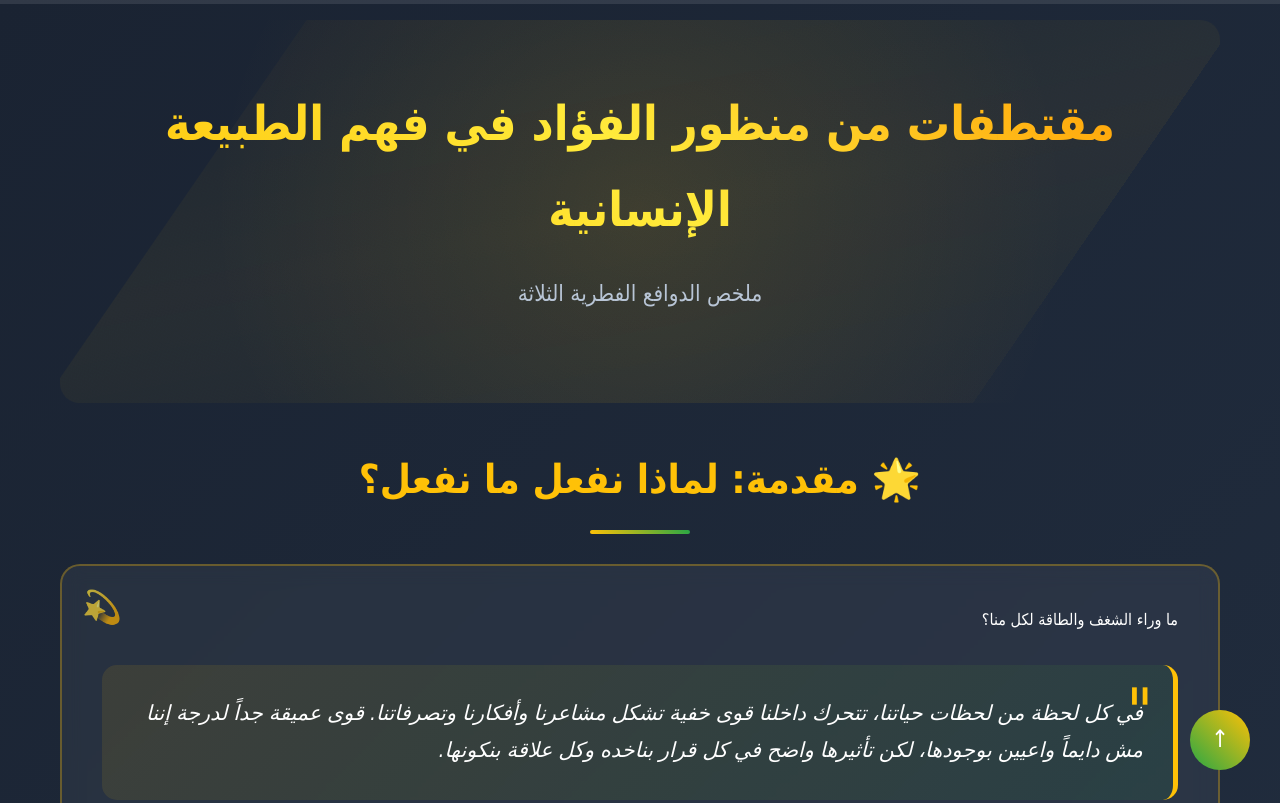
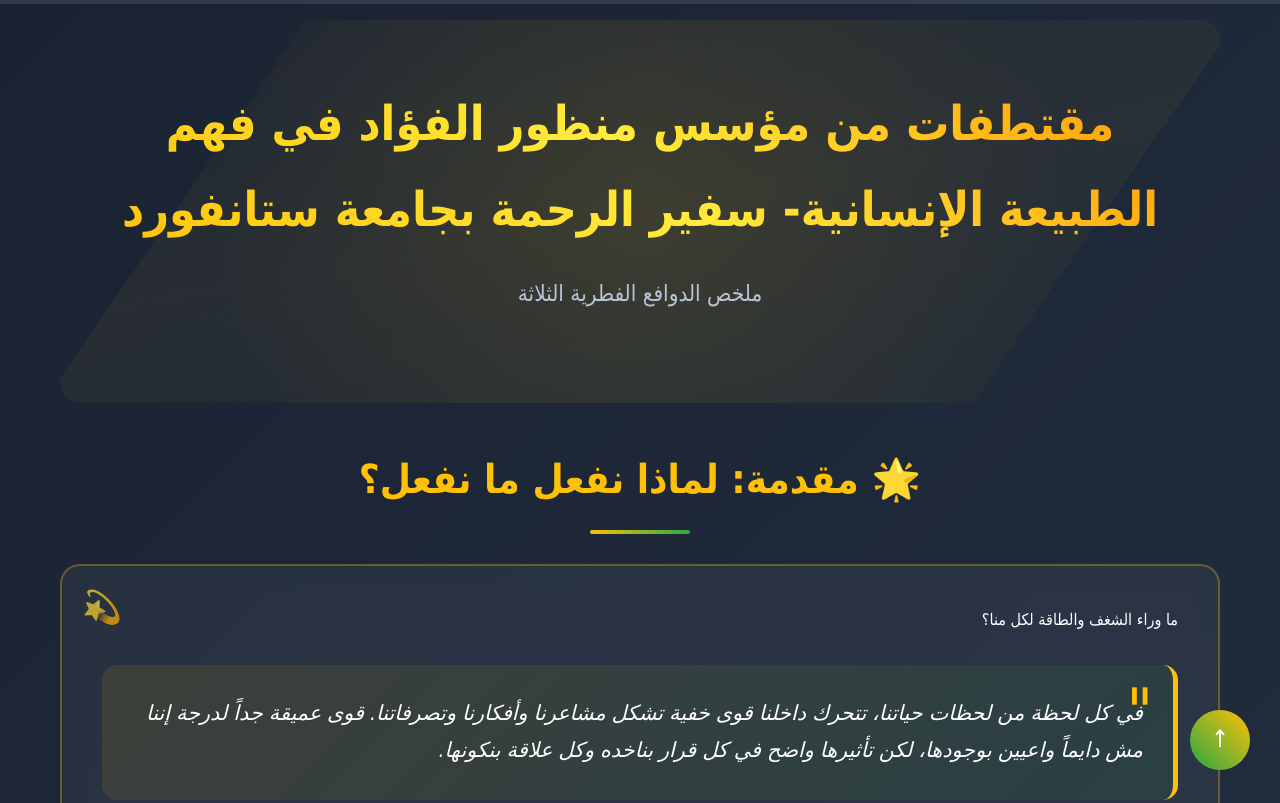
Before and after one commit to MahmoudFouad25/fouad-academy, a plain HTML site: page core-motives.html in a window 1280 px wide. Shown: the top 803 px of the page. Drawn offline with Linux system fonts and the light colour scheme.

Commit message:
Update core-motives.html

```diff
--- a/core-motives.html
+++ b/core-motives.html
@@ -3,7 +3,7 @@
 <head>
     <meta charset="UTF-8">
     <meta name="viewport" content="width=device-width, initial-scale=1.0">
-    <title>مؤسس منظور الفؤاد في فهم الطبيعة الإنسانية - سفير الرحمة بجامعة ستانفورد</title>
+    <title>مؤسس منظور الفؤاد في فهم الطبيعة الإنسانية- سفير الرحمة بجامعة ستانفورد</title>
     <style>
         * {
             margin: 0;
@@ -388,7 +388,7 @@
     <div class="container">
         <!-- Hero Section -->
         <div class="hero-section">
-            <h1 class="hero-title">مقتطفات من منظور الفؤاد في فهم الطبيعة الإنسانية</h1>
+            <h1 class="hero-title">مقتطفات من مؤسس منظور الفؤاد في فهم الطبيعة الإنسانية- سفير الرحمة بجامعة ستانفورد</h1>
             <p class="hero-subtitle">ملخص الدوافع الفطرية الثلاثة</p>
         </div>
 
@@ -761,7 +761,7 @@
         <!-- Author Signature -->
         <div class="author-signature">
             <h2 style="color: #ffc107; margin-bottom: 20px;">👨‍🏫 الكوتش محمود فؤاد</h2>
-            <p>منظور الفؤاد في فهم الطبيعة الإنسانية</p>
+            <p>مؤسس منظور الفؤاد في فهم الطبيعة الإنسانية- سفير الرحمة بجامعة ستانفورد</p>
         </div>
     </div>
 
```
